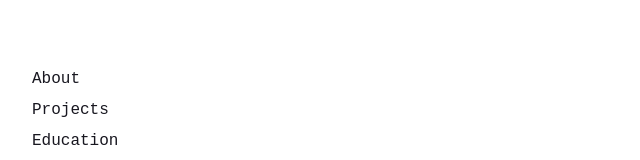
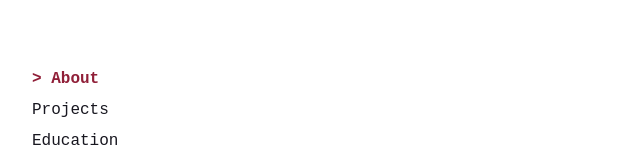
Before and after one commit to nocdn/portfolio, a Svelte app: page / in a window 1280 px wide. Shown: the part 306-466 px from the top of the page, without its empty margins (0-640 px from the left). Built offline with nearby package versions, Linux system fonts and the light colour scheme.

Commit message:
Implemented the sidebar selection switching based on the arrow keys

```diff
--- a/src/App.svelte
+++ b/src/App.svelte
@@ -1,13 +1,47 @@
 <script>
     import Sidebar from './Sidebar.svelte';
+    import About from './About.svelte';
+
+    let selectedIndex = 0;
+
+    document.addEventListener("keydown", (e) => {
+      if (e.key === "ArrowUp" || e.key === "ArrowDown") {
+        e.preventDefault();
+
+        if (e.key === "ArrowUp") {
+
+          if (selectedIndex === 0) {
+            selectedIndex = 4
+          } else {
+            selectedIndex -= 1
+          }
+        } else if (e.key === "ArrowDown") {
+          if (selectedIndex === 4) {
+            selectedIndex = 0
+          } else {
+            selectedIndex += 1
+          }
+        }
+      }
+    })
 </script>
 
 <main>
-    <Sidebar />
+    <Sidebar selectedIndex={selectedIndex} />
+    <div class="main-content">
+      <About />
+    </div>
 </main>
 
 <style>
   main {
     height: 100dvh;
+    display: grid;
+    grid-template-columns: 20% 80%;
+    width: 100dvw;
+  }
+
+  .main-content {
+    padding: 8rem 4rem 0rem
   }
 </style>
--- a/src/Sidebar.svelte
+++ b/src/Sidebar.svelte
@@ -1,3 +1,10 @@
+<script>
+    export let selectedIndex;
+
+    const sidebarItems = document.querySelectorAll('.sidebar-item');
+</script>
+
+
 <div class="sidebar">
     <div class="sidebar-header">
         <!-- svelte-ignore a11y-img-redundant-alt -->
@@ -9,16 +16,15 @@
     </div>
 
     <div class="sidebar-nav">
-        <a class="sidebar-item" href="index.html">About</a>
-        <a class="sidebar-item" href="about.html">Projects</a>
-        <a class="sidebar-item" href="contact.html">Education</a>
-        <a class="sidebar-item" href="contact.html">Contact</a>
-        <a class="sidebar-item" href="contact.html">Official</a>
+        <a class="sidebar-item" class:sidebar-selected={selectedIndex === 0} href="about.html">{selectedIndex === 0 ? "> About" : "About"}</a>
+        <a class="sidebar-item" class:sidebar-selected={selectedIndex === 1} href="projects.html">{selectedIndex === 1 ? "> Projects" : "Projects"}</a>
+        <a class="sidebar-item" class:sidebar-selected={selectedIndex === 2} href="education.html">{selectedIndex === 2 ? "> Education" : "Education"}</a>
+        <a class="sidebar-item" class:sidebar-selected={selectedIndex === 3} href="contact.html">{selectedIndex === 3 ? "> Contact" : "Contact"}</a>
+        <a class="sidebar-item" class:sidebar-selected={selectedIndex === 4} href="official.html">{selectedIndex === 4 ? "> Official" : "Official"}</a>
     </div>
 </div>
 
 <style lang="scss">
-
     .sidebar {
         height: 100%;
         padding-left: 2rem;
@@ -55,6 +61,6 @@
 
     .sidebar-selected {
         color: rgb(144, 31, 56);
-        font-weight: 600;
+        font-weight: 700;
     }
 </style>
```
